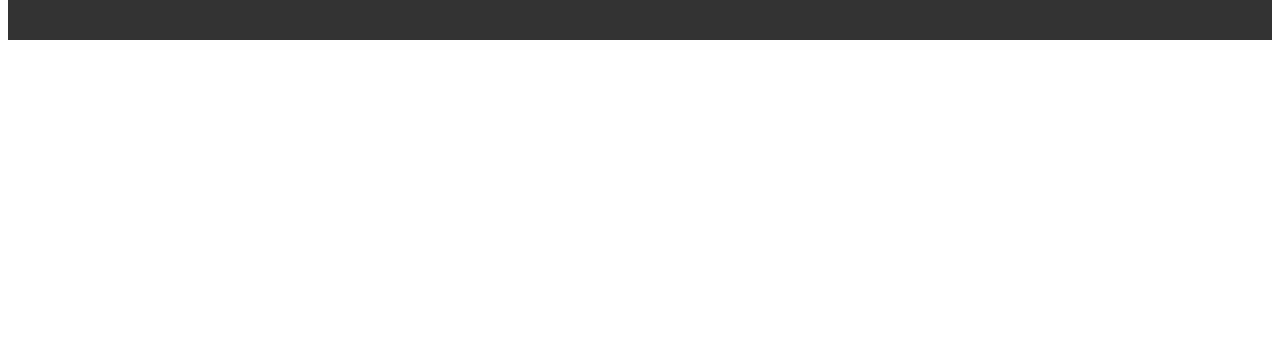
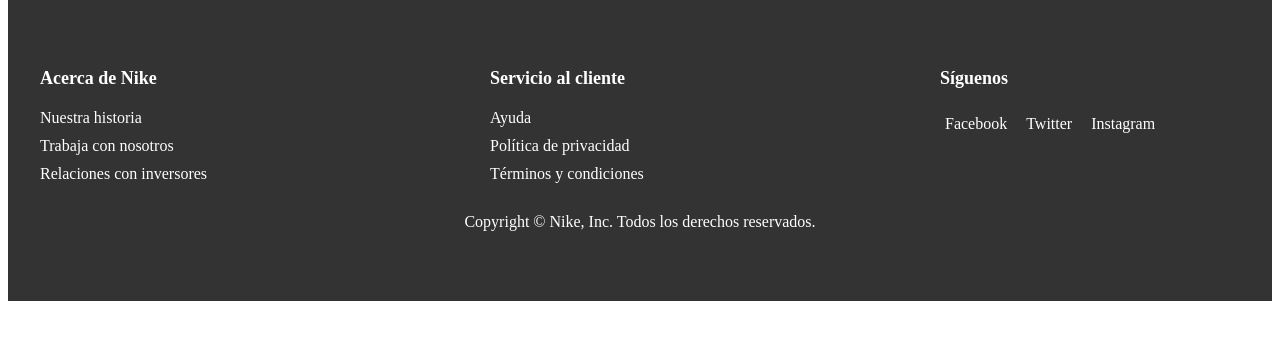
Before and after one commit to jostinfabian/AlphaStore, a Django app: template AlphaSneakers/templates/AlphaSneakers/home.html in a window 1280 px wide. Shown: the part 84-424 px from the top of the page. Run offline with Django 3.2, Linux system fonts and the light colour scheme; the template is opened without the code that fills it, so the values that code supplies are empty.

Commit message:
<!-- Pie de pagina -->

```diff
--- a/AlphaSneakers/static/css/base.css
+++ b/AlphaSneakers/static/css/base.css
@@ -81,29 +81,61 @@
     color: #ccc;
 }
 
+/* this in footer*/
 footer {
     background-color: #333;
     color: #fff;
-    padding: 20px;
+    padding: 50px 0;
 }
 
-footer nav ul {
+.contenedor {
+    display: flex;
+    justify-content: space-between;
+    align-items: flex-start;
+    max-width: 1200px;
+    margin: 0 auto;
+}
+
+.footer-secciones {
+    width: 25%;
+}
+
+.footer-secciones h3 {
+    font-size: 18px;
+    margin-bottom: 20px;
+}
+
+.footer-secciones ul {
     list-style: none;
     margin: 0;
     padding: 0;
-    display: flex;
 }
 
-footer nav ul li {
-    margin: 0 10px;
+.footer-secciones li {
+    margin-bottom: 10px;
 }
 
-footer nav ul a {
+.footer-secciones a {
+    color: #fff;
     text-decoration: none;
-    color: #fff;
-    font-size: 14px;
 }
 
-footer nav ul a:hover {
+.footer-secciones a:hover {
     color: #ccc;
 }
+
+.redes-sociales li {
+    display: inline-block;
+    margin-right: 10px;
+}
+
+.redes-sociales i {
+    font-size: 22px;
+    color: #fff;
+    margin-right: 5px;
+}
+
+.derechos-reservados {
+    text-align: center;
+    margin: 20px 0;
+}
--- a/AlphaSneakers/templates/AlphaSneakers/base.html
+++ b/AlphaSneakers/templates/AlphaSneakers/base.html
@@ -11,6 +11,7 @@
 <body>
 <!-- Menú de navegación -->
 <header>
+    <!--Contenedor de la barra de navegación-->
     <nav>
         <ul class="menu">
             <li><a href="/">Inicio</a></li>
@@ -30,6 +31,8 @@
             <li><a href="/favoritos">Favoritos</a></li>
         </ul>
     </nav>
+    <!--Final de la barra de navegación -->
+
 </header>
 <!-- Contenido -->
 {% block content %}
@@ -40,6 +43,37 @@
 <!-- Pie de página -->
 <footer>
     <!-- Código HTML del pie de página de Nike -->
+    <div class="contenedor">
+        <div class="footer-secciones">
+            <h3>Acerca de Nike</h3>
+            <ul>
+                <li><a href="/nuestra-historia">Nuestra historia</a></li>
+                <li><a href="/trabaja-con-nosotros">Trabaja con nosotros</a></li>
+                <li><a href="/investor-relations">Relaciones con inversores</a></li>
+            </ul>
+        </div>
+        <div class="footer-secciones">
+            <h3>Servicio al cliente</h3>
+            <ul>
+                <li><a href="/ayuda">Ayuda</a></li>
+                <li><a href="/politica-de-privacidad">Política de privacidad</a></li>
+                <li><a href="/terminos-y-condiciones">Términos y condiciones</a></li>
+            </ul>
+        </div>
+        <div class="footer-secciones">
+            <h3>Síguenos</h3>
+            <ul class="redes-sociales">
+                <li><a href="#"><i class="fab fa-facebook-square"></i> Facebook</a></li>
+                <li><a href="#"><i class="fab fa-twitter-square"></i> Twitter</a></li>
+                <li><a href="#"><i class="fab fa-instagram"></i> Instagram</a></li>
+            </ul>
+        </div>
+    </div>
+    <div class="derechos-reservados">
+        Copyright &copy; Nike, Inc. Todos los derechos reservados.
+    </div>
+    <!-- Final del código HTML del pie de página de Nike -->
+
 </footer>
 </body>
 </html>
```
